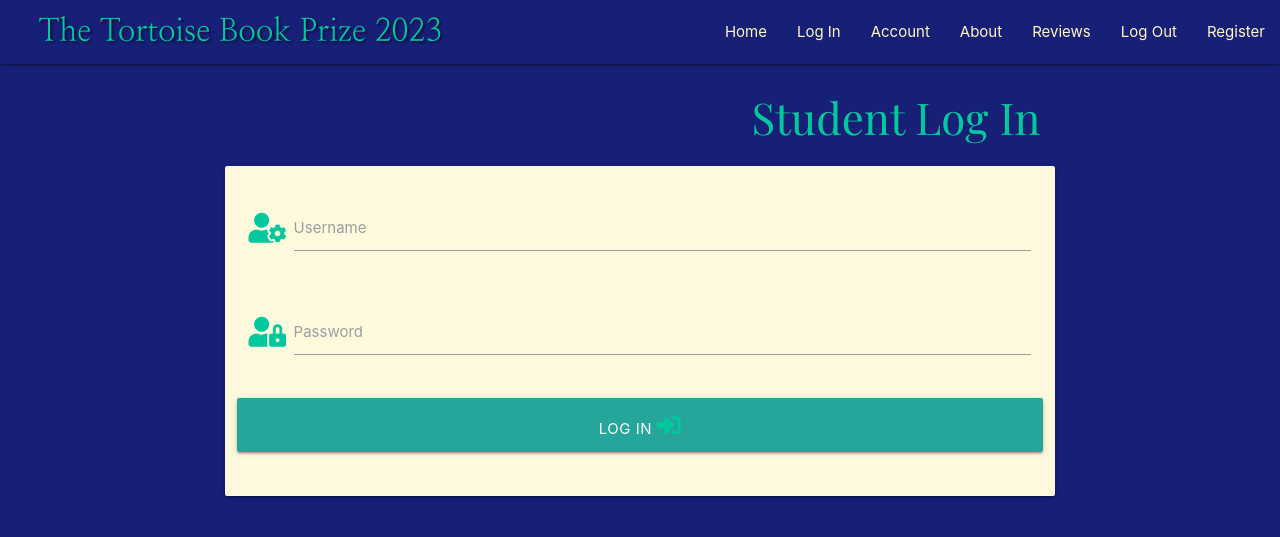
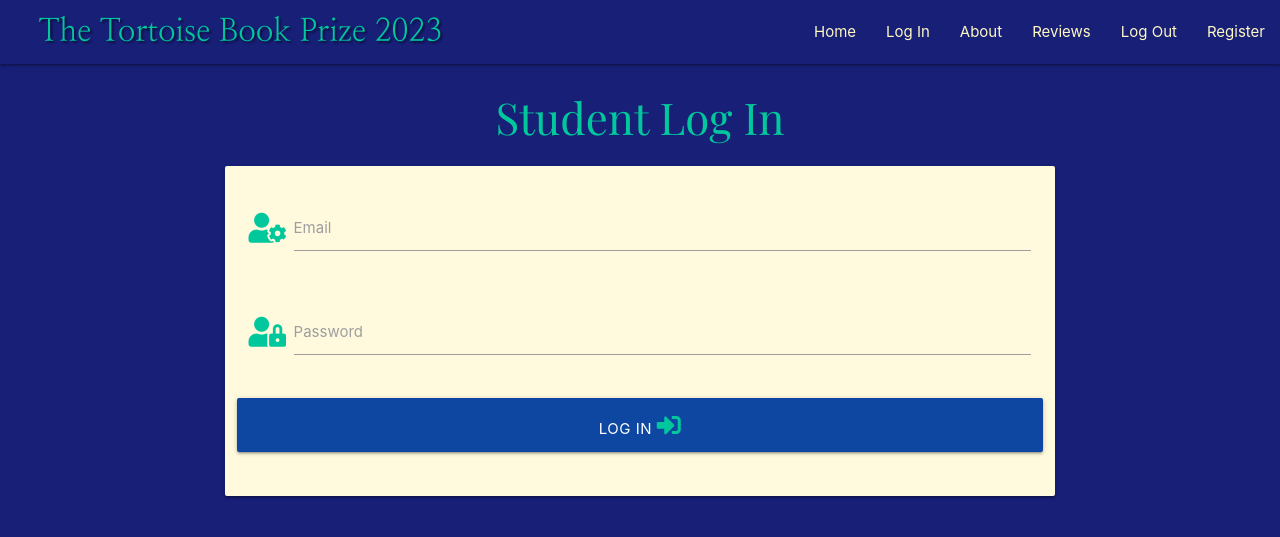
Before and after one commit to vicgoodall/book-awards, a Flask app: page /login-student in a window 1280 px wide. Shown: the top 537 px of the page. Run offline with Flask 2, Linux system fonts and the light colour scheme; some libraries are stand-ins or nearby versions.

Commit message:
from the base login page, I set up teacher and student login forms (on separate pages) and then also the logout page (generic). Teacher login has now been tested. Additionally, realised the account page was causing an error if the user isn't logged in; have now hidden the link unless the user is logged in. Changed the flash colour to be a slightly bolder shade of the turquoise green already used as an accent - brings the page together more

```diff
--- a/bookreviews/routes.py
+++ b/bookreviews/routes.py
@@ -12,12 +12,20 @@ def home():
 
 @app.route("/login")
 def login():
+    if "user" in session:
+        # if user is already logged in, flash message and redirect to account
+        flash("You are already logged in.")
+        return redirect(url_for("account", user=session["user"]))
     return render_template("login.html")
 
 
 # register new user
 @app.route("/register", methods=["GET", "POST"])
 def register():
+    if "user" in session:
+        # if user is already logged in, flash message and redirect to account
+        flash("You are already registered.")
+    return redirect(url_for("account", user=session["user"]))
     if request.method == "POST":
         user = request.form["email"]
         # first query to check if user already exists
@@ -63,7 +71,7 @@ def account(user):
                 "account.html", user=session["user"],
                 account_details=student_search)
     # where user is not logged in, user navigated to login
-    else:
+    elif user is None:
         return render_template("login.html")
 
     return render_template("account.html")
@@ -73,13 +81,13 @@ def account(user):
 def registerStudent(user):
     if "user" in session:
         if request.method == "POST":
-            student = request.form["username"]
-            # first query to check if username already exists
-            found_student = Students.query.filter_by(username=student).first()
+            student = request.form["email"]
+            # first query to check if email already exists
+            found_student = Students.query.filter_by(email=student).first()
             if found_student:
-                flash("User already exists with this username.")
-                return redirect(url_for("student-register"))
-            # if no username matches, register new user by adding to db
+                flash("User already exists with this email.")
+                return redirect(url_for("registerStudent"))
+            # if no email matches, register new user by adding to db
             else:
                 user = session["user"]
                 teacher = Teachers.query.filter_by(email=user).first()
@@ -118,18 +126,18 @@ def loginTeacher():
             if check_password_hash(
               existing_user[0].password, request.form.get("password")):
                 session["user"] = request.form.get("email").lower()
-                flash("Welcome, {}".format(request.form.get("email")))
+                flash("You are now logged in.")
                 return redirect(url_for(
-                        "account", email=session["user"]))
+                        "account", user=session["user"]))
             else:
                 # invalid password match
                 flash("Incorrect Username and/or Password")
-                return redirect(url_for("login-teacher"))
+                return redirect(url_for("loginTeacher"))
 
         else:
             # username doesn't exist
             flash("Incorrect Username and/or Password")
-            return redirect(url_for("login-teacher"))
+            return redirect(url_for("loginTeacher"))
 
     return render_template("login-teacher.html")
 
@@ -138,7 +146,7 @@ def loginTeacher():
 def loginStudent():
     if request.method == "POST":
         # check if email exists in db
-        existing_user = Students.query.filter(Students.username ==
+        existing_user = Students.query.filter(Students.email ==
                                               request.form.get(
                                                 "email").lower()).all()
 
@@ -153,12 +161,20 @@ def loginStudent():
                         "account", email=session["user"]))
             else:
                 # invalid password match
-                flash("Incorrect Username and/or Password")
+                flash("Incorrect Email and/or Password")
                 return redirect(url_for("login-student"))
 
         else:
             # username doesn't exist
             flash("Incorrect Username and/or Password")
-            return redirect(url_for("login-student"))
+            return redirect(url_for("loginStudent"))
 
     return render_template("login-student.html")
+
+
+@app.route("/logout")
+def logout():
+    # log the user out of their session
+    flash("You have been logged out.")
+    session.pop("user")
+    return redirect(url_for("login"))
--- a/bookreviews/static/css/style.css
+++ b/bookreviews/static/css/style.css
@@ -17,7 +17,7 @@ a.brand-logo {
 
 h3 {
     color: #00C89C;
-    margin-left: 40%;
+    text-align: center;
     font-family: 'Playfair Display', sans-serif;
 }
 
@@ -40,12 +40,10 @@ div.card-panel {
 
 p {
     color: black;
-    text-indent: 2%;
     font-family: 'Playfair Display', sans-serif;
 }
 
 .account {
     color: #171F77;
-    text-indent: 2%;
     font-family: 'Playfair Display', sans-serif;
 }
--- a/bookreviews/templates/base.html
+++ b/bookreviews/templates/base.html
@@ -23,10 +23,13 @@
                 <ul class="right hide-on-med-and-down">
                   <li><a href="#" class="yellow-text text-lighten-4">Home</a></li>
                   <li><a href="{{ url_for('login') }}" class="yellow-text text-lighten-4">Log In</a></li>
+                  <!-- only show Account section if user is logged in -->
+                  {% if "user" in session: %}
                   <li><a href="{{ url_for('account', user=session['user']) }}" class="yellow-text text-lighten-4">Account</a></li>
+                  {% endif %}
                   <li><a href="#" class="yellow-text text-lighten-4">About</a></li>
                   <li><a href="#" class="yellow-text text-lighten-4">Reviews</a></li>
-                  <li><a href="#" class="yellow-text text-lighten-4">Log Out</a></li>
+                  <li><a href="{{ url_for('logout') }}" class="yellow-text text-lighten-4">Log Out</a></li>
                   <li><a href="{{ url_for('register') }}" class="yellow-text text-lighten-4">Register</a></li>
                 </ul>
             </div>
@@ -36,10 +39,12 @@
         <ul class="sidenav" id="mobile-demo">
             <li><a href="#" class="yellow-text text-lighten-4">Home</a></li>
             <li><a href="{{ url_for('login') }}" class="yellow-text text-lighten-4">Log In</a></li>
+            {% if "user" in session: %}
             <li><a href="{{ url_for('account', user=session['user']) }}" class="text-yellow text-lighten-4">Account</a></li>
+            {% endif %}
             <li><a href="#" class="yellow-text text-lighten-4">About</a></li>
             <li><a href="#" class="yellow-text text-lighten-4">Reviews</a></li>
-            <li><a href="#" class="yellow-text text-lighten-4">Log Out</a></li>
+            <li><a href="{{ url_for('logout') }}" class="yellow-text text-lighten-4">Log Out</a></li>
             <li><a href="{{ url_for('register') }}" class="yellow-text text-lighten-4">Register</a></li>
         </ul>
     </header>
@@ -50,7 +55,7 @@
             {% if messages %}
                 {% for message in messages %}
                     <div class="row flashes">
-                        <h4 class="light-blue lighten-4 center-align">{{ message }}</h4>
+                        <h4 class="#64ffda teal accent-2 center-align">{{ message }}</h4>
                     </div>
                 {% endfor %}
             {% endif %}
--- a/bookreviews/templates/login-student.html
+++ b/bookreviews/templates/login-student.html
@@ -4,15 +4,15 @@
     <h3 class="center-align">Student Log In</h3>
 
     <div class="row">
-        <form class="col s12 m8 offset-m2" method="POST" action="{{ url_for('login-student') }}">
+        <form class="col s12 m8 offset-m2" method="POST" action="{{ url_for('loginStudent') }}">
             <div class="card-panel">
-                <!-- username -->
+                <!-- email pattern="[a-z0-9._%+-]+@[a-z0-9.-]+\.[a-z]{2,3}$"-->
                 <div class="row">
 					<div class="input-field col s12">
 						<i class="fas fa-user-cog prefix text-darken-4"></i>
-						<input id="username" name="username" type="text" minlength="5"
-                            maxlength="40" pattern="^[a-zA-Z0-9]{5,15}$" class="validate" required>
-						<label for="username">Username</label>
+						<input id="email" name="email" type="text" minlength="5"
+                            maxlength="100" class="validate" required>
+						<label for="email">Email</label>
 					</div>
                 </div>
                 <!-- password -->
@@ -26,7 +26,7 @@
                 </div>
                 <!-- login -->
                 <div class="row">
-                    <button type="submit" class="col s12 btn-large darken-4 text-shadow">
+                    <button type="submit" class="col s12 btn-large blue darken-4 text-shadow">
                         Log In <i class="fas fa-sign-in-alt"></i>
                     </button>
                 </div>
--- a/bookreviews/templates/register.html
+++ b/bookreviews/templates/register.html
@@ -1,7 +1,7 @@
 {% extends "base.html" %}
 {% block content %}
 
-    <h3 class="center-align">Register</h3>
+    <h3 class="center-align">Register As A Teacher</h3>
 
     <div class="row">
         <form class="col s12 m8 offset-m2" method="POST" action="{{ url_for('register') }}">
```
Also changed, not shown: bookreviews/templates/login-teacher.html (+5 -5 lines), bookreviews/templates/login.html (+3 -5 lines).
